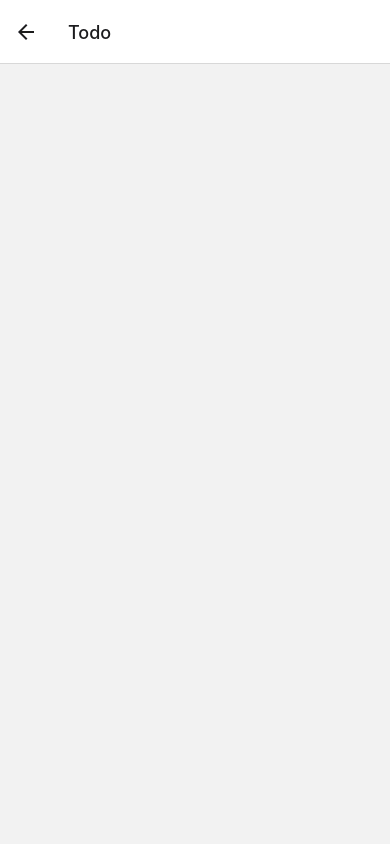
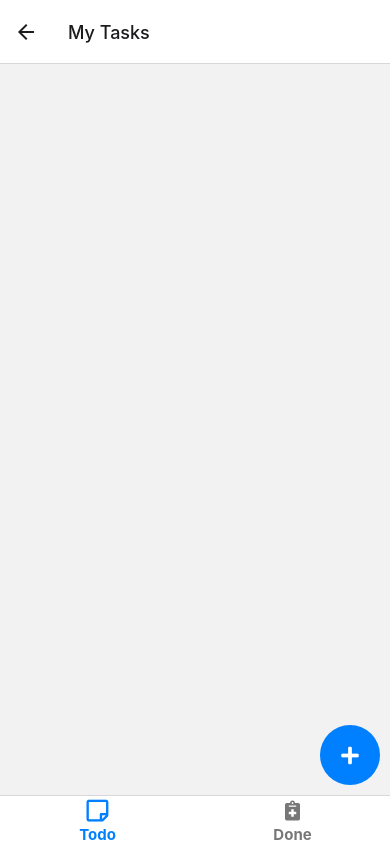
Before and after one commit to Ik3nna/firstApp, a React Native app: screen /Todo in a window 390 px wide. Built offline with nearby package versions, Linux system fonts and the light colour scheme.

Commit message:
feat: setup of the todo, done and tasks page and minor functionalities

```diff
--- a/App.js
+++ b/App.js
@@ -1,28 +1,58 @@
 import { NavigationContainer } from '@react-navigation/native';
 import { createStackNavigator } from "@react-navigation/stack";
+import { createBottomTabNavigator } from '@react-navigation/bottom-tabs';
 import Splash from './src/screens/splash';
-import Map from './src/screens/map';
-import RNCamera from './src/screens/camera';
+import Task from './src/screens/task';
 import Todo from './src/screens/todo';
 import Done from './src/screens/done';
 
 // icons
-import { FontAwesome } from '@expo/vector-icons';
-import { SafeAreaView } from 'react-native';
+import { FontAwesome5 } from '@expo/vector-icons';
 
-const Stack = createStackNavigator();
+const Tab = createBottomTabNavigator();
+
+function HomeTabs() {
+  return(
+    <Tab.Navigator
+      screenOptions={
+        ({ route }) => ({
+          tabBarIcon: ({ focused, size, color }) => {
+            let iconName;
+            if (route.name === "Todo") {
+              iconName = "sticky-note";
+              size = focused ? 25 : 20;
+            } else if (route.name === "Done") {
+              iconName = "notes-medical";
+              size = focused ? 25 : 20;
+            }
+            return(
+              <FontAwesome5 name={iconName} size={size} color={color} />
+            )
+          },
+          tabBarActiveTintColor: "#0080ff",
+          tabBarInactiveTintColor: "#777777",
+          tabBarLabelStyle: { fontSize: 15, fontWeight: "bold"}
+        })
+      }
+    >
+      <Tab.Screen name="Todo" component={Todo} options={{ headerShown: false }} />
+      <Tab.Screen name='Done' component={Done} options={{ headerShown: false }}  />
+    </Tab.Navigator>
+  )
+}
+
+
+const RootStack = createStackNavigator();
 
 export default function App() {
 
   return (
     <NavigationContainer>
-      <Stack.Navigator initialRouteName='Splash '>
-        <Stack.Screen name="Splash" component={Splash } options={{ headerShown: false }} />
-        <Stack.Screen name="Todo" component={Todo} />
-        <Stack.Screen name="Done" component={Done} />
-        <Stack.Screen name="Map" component={Map} />
-        <Stack.Screen name="Camera" component={RNCamera} />
-      </Stack.Navigator>
+      <RootStack.Navigator initialRouteName='Splash'>
+        <RootStack.Screen name="Home" component={Splash } options={{ headerShown: false }} />
+        <RootStack.Screen name='My Tasks' component={HomeTabs} />
+        <RootStack.Screen name='Task' component={Task} />
+      </RootStack.Navigator>
     </NavigationContainer>
   );
 }
--- a/src/screens/done.js
+++ b/src/screens/done.js
@@ -5,7 +5,7 @@ export default function Done() {
   return (
     <SafeAreaView style={styles.container}>
         <View>
-        <Text>Done</Text>
+
         </View>
     </SafeAreaView>
   )
--- a/src/screens/splash.js
+++ b/src/screens/splash.js
@@ -4,6 +4,7 @@ import { StatusBar } from "expo-status-bar";
 import { useFonts } from 'expo-font';
 import globalStyle from "../components/globalStyle";
 import * as SplashScreen from 'expo-splash-screen';
+import { useFocusEffect } from "@react-navigation/native";
 
 SplashScreen.preventAutoHideAsync();
 
@@ -20,9 +21,19 @@ const Splash = ({ navigation })=> {
 
     useEffect(()=>{
         setTimeout(()=>{
-            navigation.navigate("Todo")
+            navigation.navigate("My Tasks")
         }, 2000);
     },[])
+
+    useFocusEffect(
+        useCallback(() => {
+          const timer = setTimeout(() => {
+            navigation.navigate("My Tasks");
+          }, 2000);
+
+          return () => clearTimeout(timer);
+        }, [navigation])
+    );
 
     if (!fontsLoaded) {
         return null;
--- /dev/null
+++ b/src/screens/task.js
@@ -0,0 +1,18 @@
+import { StyleSheet, Text, View } from 'react-native'
+import React from 'react'
+
+export default function Task() {
+  return (
+    <View style={styles.body}>
+
+    </View>
+  )
+}
+
+const styles = StyleSheet.create({
+    body: {
+        flex: 1,
+        alignItems: "center",
+        padding: 10
+    }
+})
--- a/src/screens/todo.js
+++ b/src/screens/todo.js
@@ -1,22 +1,37 @@
 import React from 'react';
-import { SafeAreaView, View, Text, StyleSheet } from 'react-native';
+import { SafeAreaView, View, Text, StyleSheet, TouchableOpacity } from 'react-native';
 import { StatusBar } from 'expo-status-bar';
 
-const Todo = () => {
+// icons
+import { FontAwesome5 } from '@expo/vector-icons';
+
+const Todo = ({ navigation }) => {
   return (
-    <SafeAreaView style={styles.container}>
-        <StatusBar style='auto' />
-        <View style={styles.body}>
-
-        </View>
-    </SafeAreaView>
+    <View style={styles.body}>
+      <StatusBar style='auto' />
+      <TouchableOpacity style={styles.button} onPress={()=> navigation.navigate("Task")}>
+        <FontAwesome5 name={'plus'} size={20} color="#ffffff" />
+      </TouchableOpacity>
+    </View>
   )
 }
 
 export default Todo;
 
 const styles = StyleSheet.create({
-    container: {
-        flex: 1
+    body: {
+      flex: 1
+    },
+    button: {
+      width: 60,
+      height: 60,
+      borderRadius: 30,
+      backgroundColor: "#0080ff",
+      alignItems: "center",
+      justifyContent: "center",
+      position: "absolute",
+      bottom: 10,
+      right: 10,
+      elevation: 5
     }
 })
```
